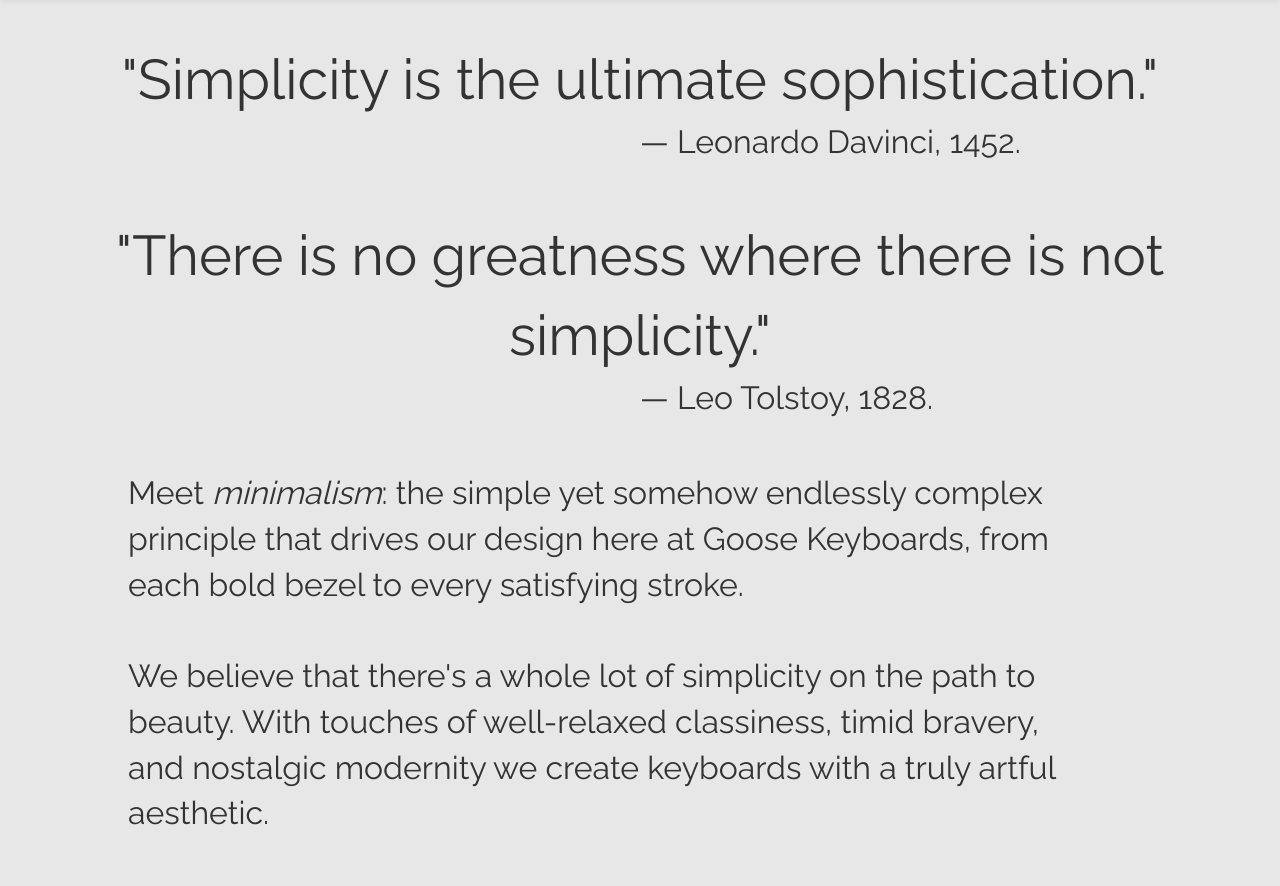
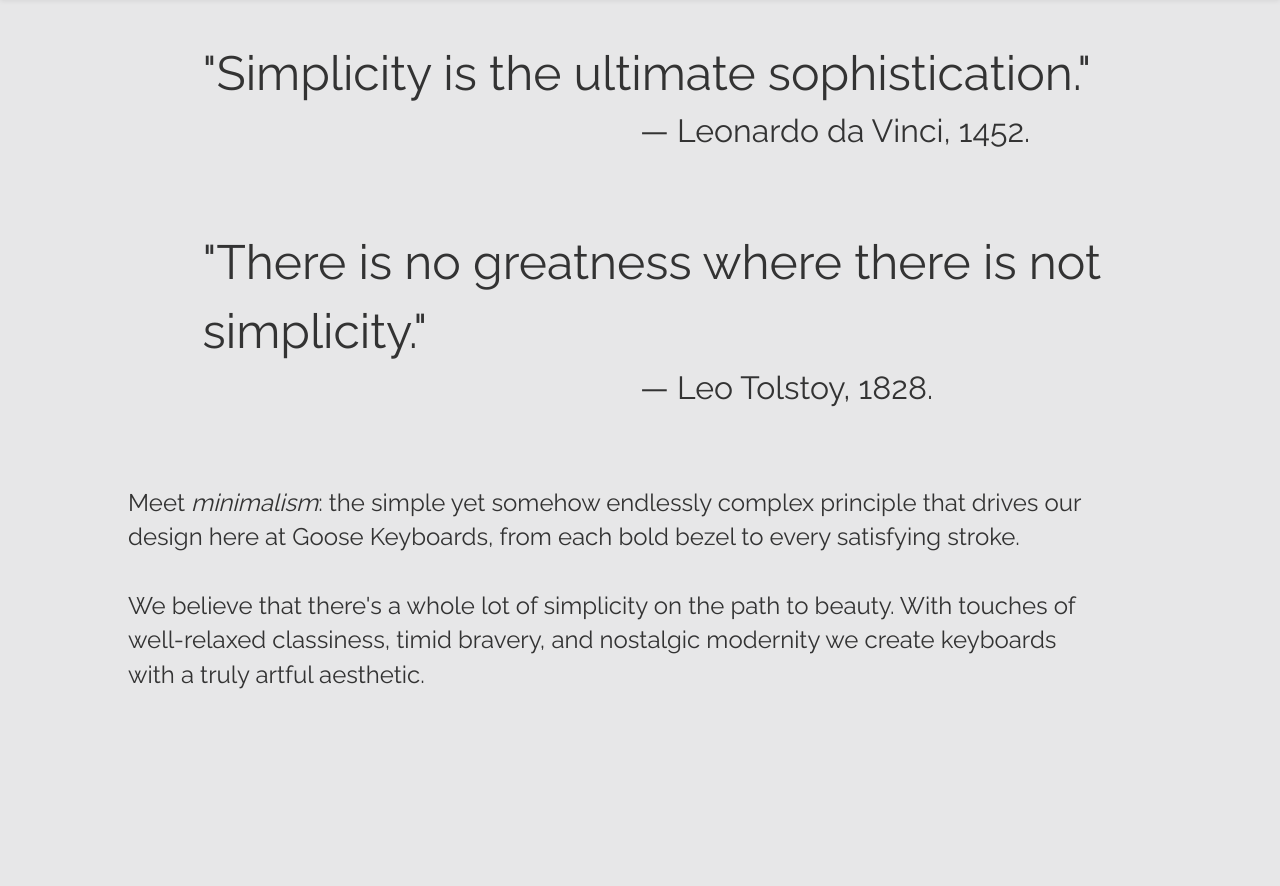
Before and after one commit to bauersmatthew/goosekbd-site, a PHP site: page /philosophy.html in a window 1280 px wide. Shown: the part 51-937 px from the top of the page. After the commit the page ends 740 px from the top, so only its background shows below. Run offline with PHP 8.4, Linux system fonts and the light colour scheme; some libraries are stand-ins or nearby versions.

Commit message:
decreaes font size; fix da vinci's name

```diff
--- a/css/philosophy.css
+++ b/css/philosophy.css
@@ -1,11 +1,11 @@
 .quote-body
 {
-    font-size: 42pt;
-    text-align: center;
+    font-size: 36pt;
+    padding-left:15%;
 }
 .quote-cite
 {
     font-size: 24pt;
     padding-left: 50%;
-    padding-bottom: 50px;
+    padding-bottom: 75px;
 }
--- a/css/site.css
+++ b/css/site.css
@@ -36,7 +36,7 @@ h6
     text-align: left;
     padding-left: 10%;
     padding-right: 15%;
-    font-size: 24pt;
+    font-size: 18pt;
 }
 .endbuf
 {
--- a/philosophy.html
+++ b/philosophy.html
@@ -42,7 +42,7 @@
             "Simplicity is the ultimate sophistication."
         </div>
         <div class="quote-cite">
-            &mdash; Leonardo Davinci, 1452.
+            &mdash; Leonardo da Vinci, 1452.
         </div>
     </div>
     <div class="col-md-12" id="lastquote">
```
